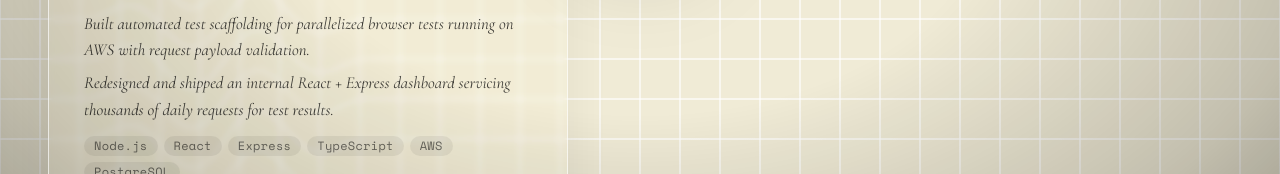
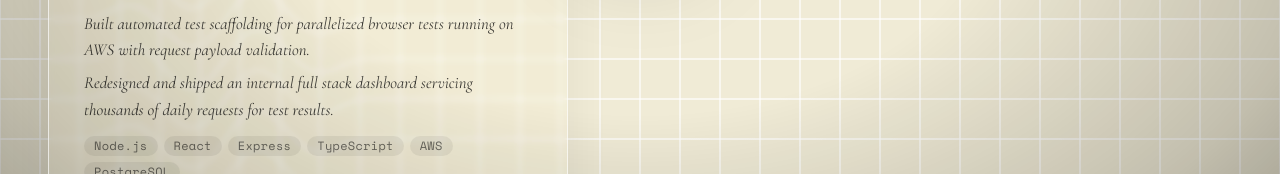
Before and after one commit to branboyo/branboyo.github.io, a React (Vite) app: page / in a window 1280 px wide. Both pictures are taken after a click on the button "EXPERIENCE". Shown: the part 501-675 px from the top of the page. Built offline with nearby package versions, Linux system fonts and the light colour scheme.

Commit message:
update exp

```diff
--- a/src/pages/Experience.jsx
+++ b/src/pages/Experience.jsx
@@ -16,7 +16,7 @@ const EXPERIENCE = [
     stack: ['Node.js', 'React', 'Express', 'TypeScript', 'AWS', 'PostgreSQL'],
     bullets: [
       'Built automated test scaffolding for parallelized browser tests running on AWS with request payload validation.',
-      'Redesigned and shipped an internal React + Express dashboard servicing thousands of daily requests for test results.',
+      'Redesigned and shipped an internal full stack dashboard servicing thousands of daily requests for test results.',
     ],
   },
   {
```
